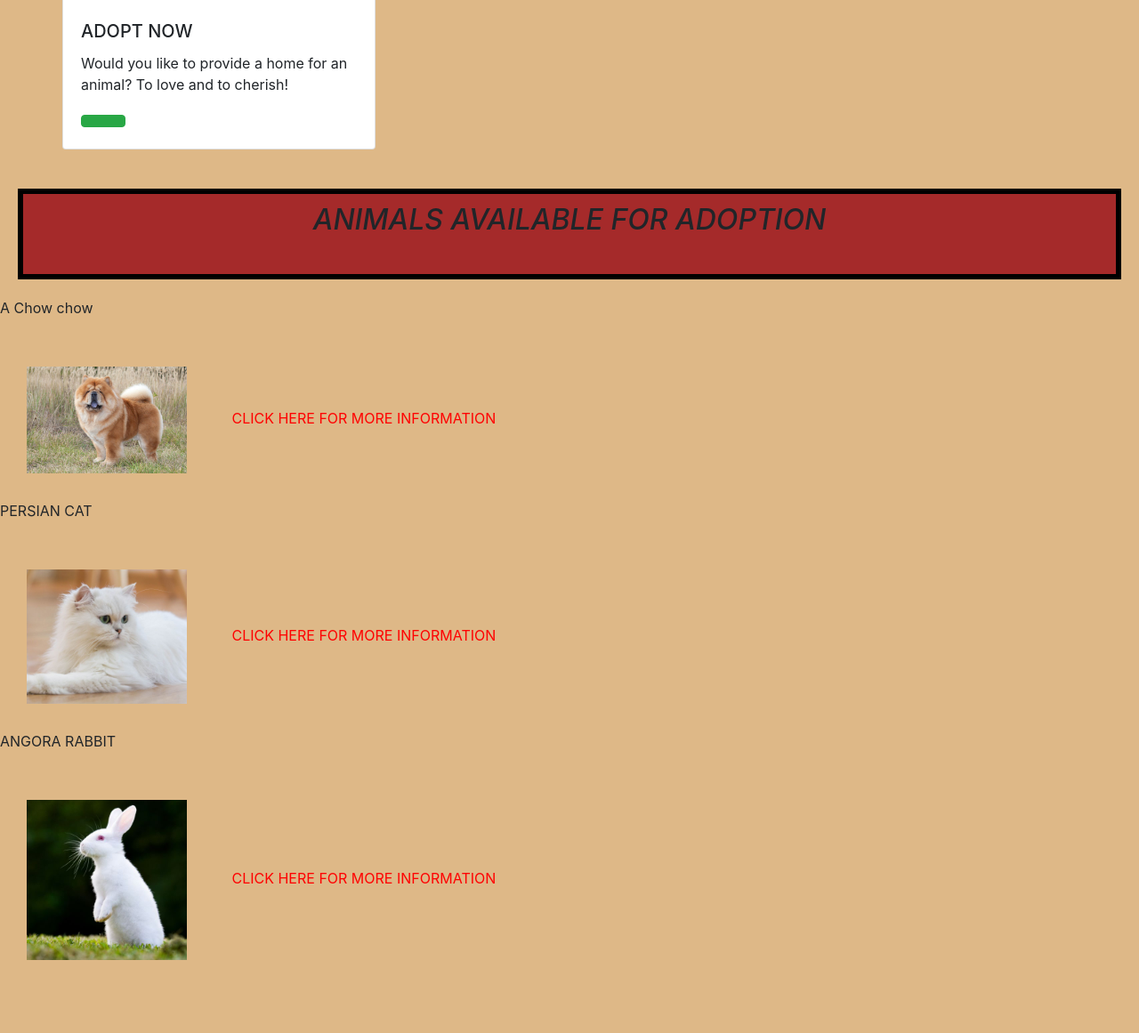
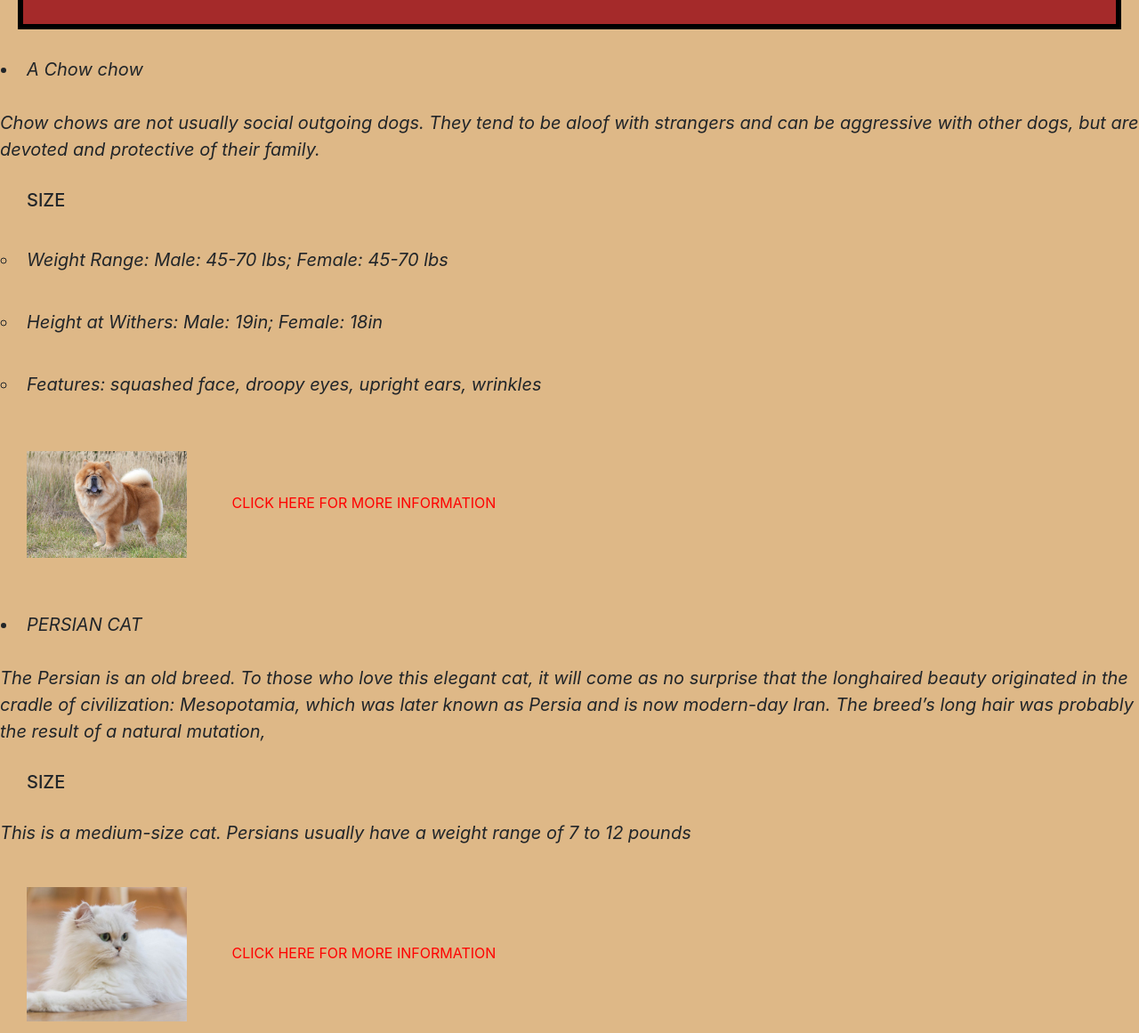
Before and after one commit to geesola/claws-and-furs, a plain HTML site: page index.html in a window 1280 px wide. Shown: the part 1340-2501 px from the top of the page at 89% size. Before the commit the page ends 2465 px from the top, so only its background shows below. Drawn offline with Linux system fonts and the light colour scheme.

Commit message:
add all new

```diff
--- a/css/style.css
+++ b/css/style.css
@@ -25,7 +25,7 @@ body {
     background-color: burlywood;
 }
 a {
-    color: red; text-decoration: none; width: 50px; padding: 16px;
+    color: red; text-decoration: none; width: 200px; padding: 16px;
 }
 a:hover {
     color: green;
@@ -44,3 +44,17 @@ img {
     margin: 20px;
     padding: 10px;
 }
+li {
+    font-style: italic;
+    font-size: 20px;
+    margin: 20px;
+    padding: 10px;
+}
+h5 {
+    margin: 20px;
+    padding: 10px;
+}
+p {
+    font-style: italic;
+    font-size: 20px;
+}
--- a/index.html
+++ b/index.html
@@ -53,19 +53,19 @@
                         <div class="card-body">
                             <h5 class="card-title">DONATE NOW</h5>
                             <P class="card-text">Contribute to make a better world for animals!</P>
-                            <a href="#" class="btn btn-warning"></a>
+                            <a href="#" class="btn btn-warning btn-sm">CLICK HERE TO DONATE</a>
                         </div>
                     </div>
                 </div>
-            </div>
-            <div class="row">
+            <div class="col-lg-6 mb-4">
                 <div class="card" style="width: 22rem;">
                     <img src="images/chowchow.jpg" class="img-top">
                     <div class="card-body">
                         <h5 class="card-title">ADOPT NOW</h5>
                         <P class="card-text">Would you like to provide a home for an animal?
                             To love and to cherish!</P>
-                        <a href="#" class="btn btn-success"></a>
+                        <a href="#" class="btn btn-success btn-sm">CLICK HERE TO ADOPT</a>
+                        </div>
                         </div>
                         </div>
                         </div>
@@ -75,13 +75,31 @@
         <h2>ANIMALS AVAILABLE FOR ADOPTION</h2><br>
         </div>
         <ul>
-            <li>A Chow chow</li><br>
+            <li>A Chow chow</li>
+            <p>Chow chows are not usually social outgoing dogs. They tend to be aloof with strangers and
+                can be aggressive with other dogs,
+                but are devoted and protective of their family.
+            </p>
+            <h5>SIZE</h5>
+            <ul>
+                <li>Weight Range: Male: 45-70 lbs; Female: 45-70 lbs</li>
+                <li>Height at Withers: Male: 19in; Female: 18in</li>
+                <li>Features: squashed face, droopy eyes, upright ears, wrinkles</li>
+            </ul>
+
             <img src="images/chowchow.jpg" alt="dog" style="width: 200px;">
             <a href="https://en.wikipedia.org/wiki/Chow_Chow" target="_blank">CLICK HERE FOR MORE INFORMATION</a><br>
-            <li>PERSIAN CAT</li><br>
+            <li>PERSIAN CAT</li>
+            <p>The Persian is an old breed. To those who love this elegant cat, it will come as no surprise that the longhaired beauty originated in the cradle of civilization: Mesopotamia, which was later known as Persia and is now modern-day Iran.
+                The breed’s long hair was probably the result of a natural mutation, </p>
+            <h5>SIZE</h5>
+            <p>This is a medium-size cat. Persians usually have a weight range of 7 to 12 pounds</p>
             <img src="images/PersianCat.jpg" alt="a cat" style="width: 200px;">
             <a href="https://en.wikipedia.org/wiki/Persian_cat" target="_blank">CLICK HERE FOR MORE INFORMATION</a><br>
-            <li>ANGORA RABBIT</li><br>
+            <li>ANGORA RABBIT</li>
+            <p>This English angora weighs 5 to 7 1/2 lbs at maturity and is the smallest of the angora breeds.
+                It’s also the most popular of the angora breeds.This angora benefits from daily grooming to keep the coat free of mats and debris, as it has more wool percentage than guard hair. This means that while they are gentle with children, they aren't suitable as a child's rabbit. Coat care is simply too great.
+                They produce 10 ounces to one pound of fiber per year.</p>
             <img src="images/rabbit.jpg" alt="a RABBIT" style="width: 200px;">
             <a href="https://en.wikipedia.org/wiki/Angora_rabbit" target="_blank">CLICK HERE FOR MORE INFORMATION</a><br>
 
```
